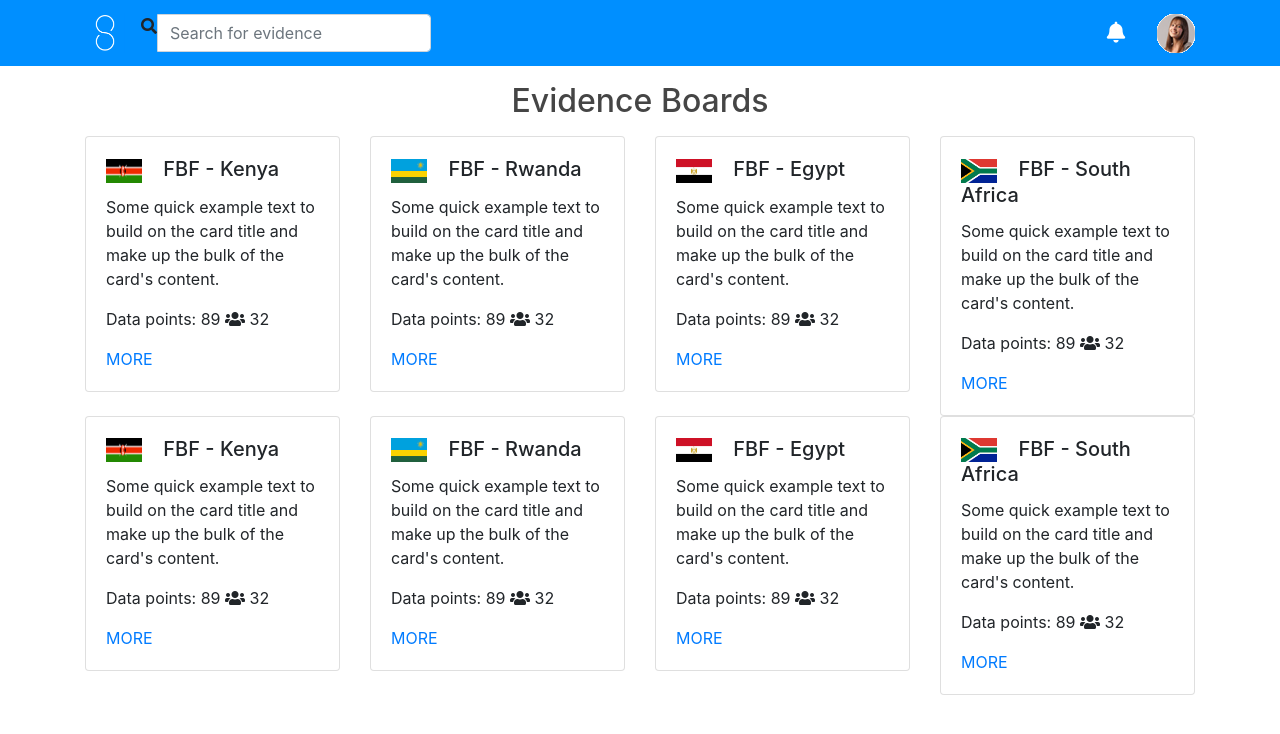
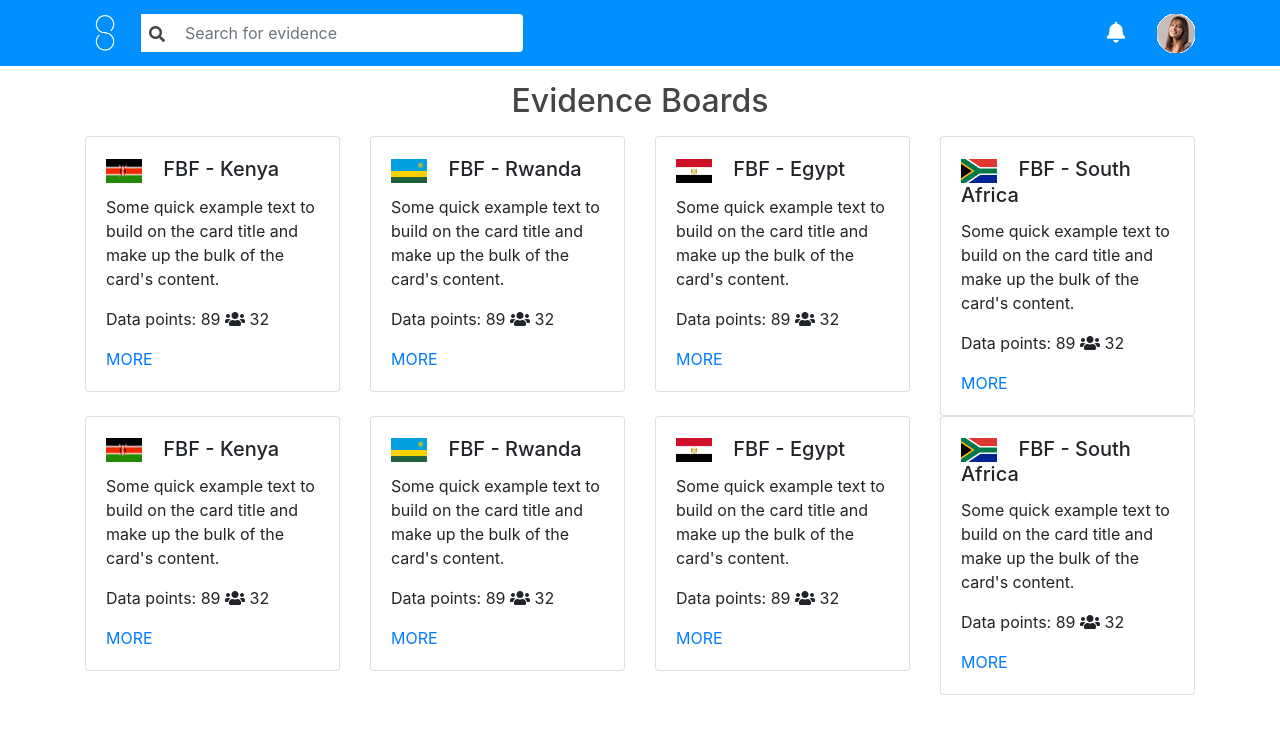
Before and after one commit to mcwachanga/evidence-base-theme, a website: page index.html in a window 1280 px wide. Drawn offline with nearby package versions, Linux system fonts and the light colour scheme.

Commit message:
search fix

```diff
--- a/index.html
+++ b/index.html
@@ -24,7 +24,7 @@
                 <span class="navbar-toggler-icon"></span>
             </button>
             <div class="collapse navbar-collapse" id="navbarSupportedContent">
-                <form class="form-inline my-2 my-lg-0">
+                <form class="form-inline my-2 my-lg-0 search-box">
                     <div class="input-group">
                         <span class="input-group-addon">
                             <i class="fas fa-search"></i>
--- a/scss/index.scss
+++ b/scss/index.scss
@@ -47,3 +47,21 @@ $navbar-light-hover-color:   $white;
 .card-row{
     margin-bottom: 16px;
 }
+
+.search-box{
+    i{
+        padding-top: 12px;
+        color: #454545;
+    }
+
+    .input-group > .input-group-addon{
+        text-align: center;
+        background: #fff;
+        padding: 0px 8px;
+    }
+
+    input{
+        border: none;
+        width: 350px !important;
+    }
+}
```
Also changed, not shown: css/index.css.
